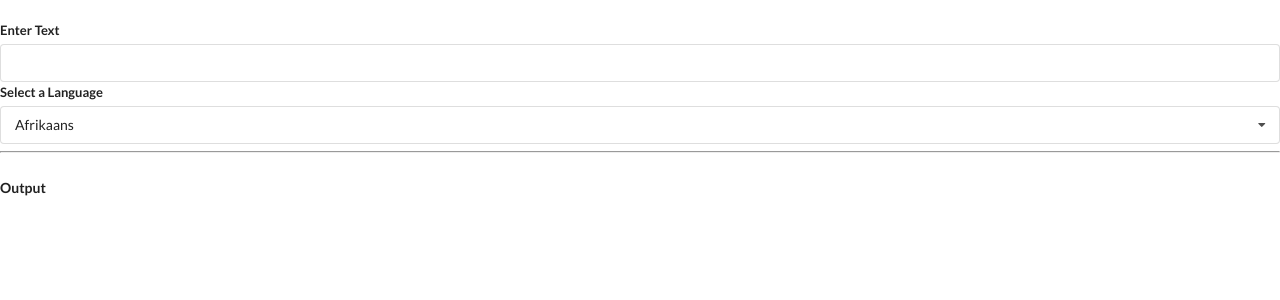
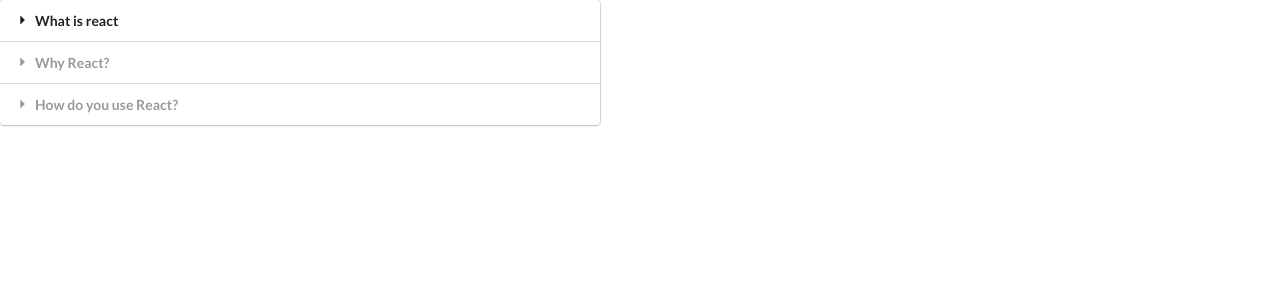
Before and after one commit to derekchou3704/react-widgets, a React (Create React App) app: page / in a window 1280 px wide. Shown: the top 300 px of the page. Built offline with nearby package versions, Linux system fonts and the light colour scheme; no server answers.

Commit message:
Setup a basic Router component

```diff
--- a/src/App.js
+++ b/src/App.js
@@ -1,48 +1,65 @@
 import React, { useState } from 'react'
-// import Accordion from './components/Accordion'
-// import Search from './components/Search'
-// import Dropdown from './components/Dropdown'
-import Translate from './components/Translate'
+import Accordion from './components/Accordion'
+import Search from './components/Search'
+import Dropdown from './components/Dropdown'
+// import Translate from './components/Translate'
+import Route from './components/Route'
 
-// const items = [
-//     {
-//         title: 'What is react',
-//         content: 'React is a front-end JS framework'
-//     },
-//     {
-//         title: 'Why React?',
-//         content: 'Popular'
-//     },
-//     {
-//         title: 'How do you use React?',
-//         content: 'We use React to '
-//     }
-// ]
+const items = [
+    {
+        title: 'What is react',
+        content: 'React is a front-end JS framework'
+    },
+    {
+        title: 'Why React?',
+        content: 'Popular'
+    },
+    {
+        title: 'How do you use React?',
+        content: 'We use React to '
+    }
+]
 
-// const options = [
-//     {
-//         label: 'Red',
-//         value: 'red'
-//     },
-//     {
-//         label: 'Blue',
-//         value: 'blue'
-//     },
-//     {
-//         label: 'Green',
-//         value: 'green'
-//     }
-// ]
+const options = [
+    {
+        label: 'Red',
+        value: 'red'
+    },
+    {
+        label: 'Blue',
+        value: 'blue'
+    },
+    {
+        label: 'Green',
+        value: 'green'
+    }
+]
+
 
 export default () => {
-    // const [selected, setSelected] = useState(options[0])
+    const [selected, setSelected] = useState(options[0])
     // const [showDropdown, setShowDropdown] = useState(true)
 
     return (
         <div>
-            <br />
-            {/* <Accordion items={items}/> */}
-            {/* <Search /> */}
+            <Route path="/">
+                <Accordion items={items} />
+            </Route>
+            <Route path="/list">
+                <Search />
+            </Route>
+            <Route path="/dropdown">
+                <Dropdown
+                    label="Select a Color"
+                    selected={selected}
+                    onSelectedChange={setSelected}
+                    options={options}
+                />
+            </Route>
+            {/* <Route path="/translate">
+                <Translate />
+            </Route> */}
+
             {/* <button onClick={() => setShowDropdown(!showDropdown)}>Toggle Dropdown</button>
             {showDropdown ?
                 <Dropdown
@@ -52,7 +69,7 @@
                 />
                 : null
             } */}
-            <Translate />
+
         </div>
     )
 }
--- /dev/null
+++ b/src/components/Route.js
@@ -0,0 +1,9 @@
+import React from 'react'
+
+const Route = ({ path, children }) => {
+    return window.location.pathname === path
+        ? children
+        : null
+}
+
+export default Route
```
